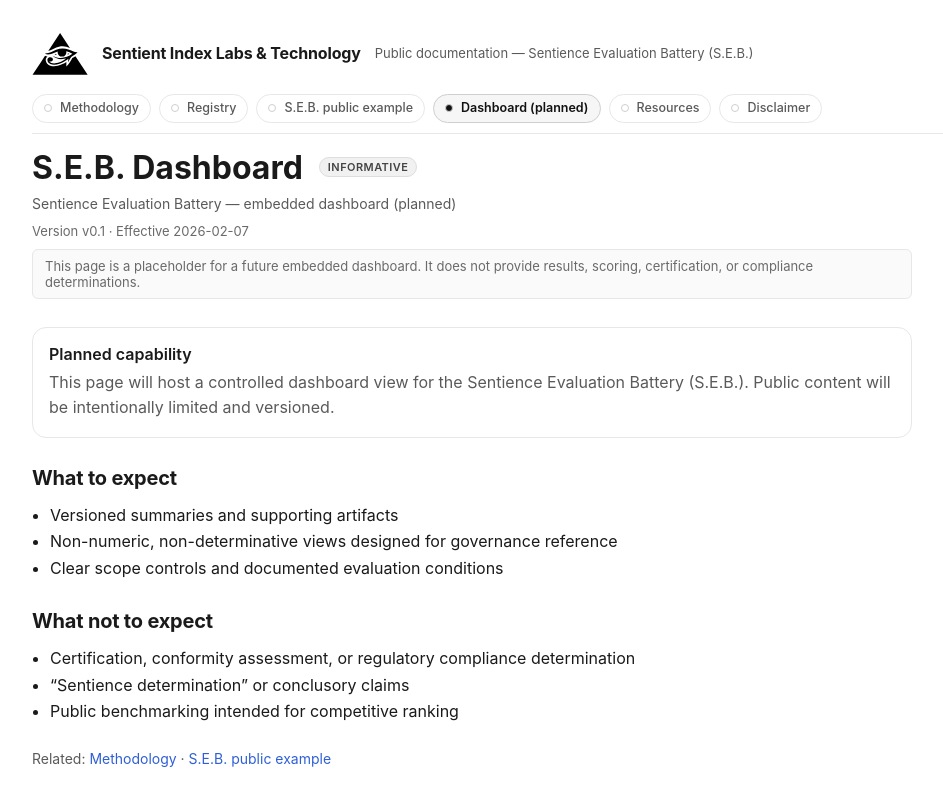
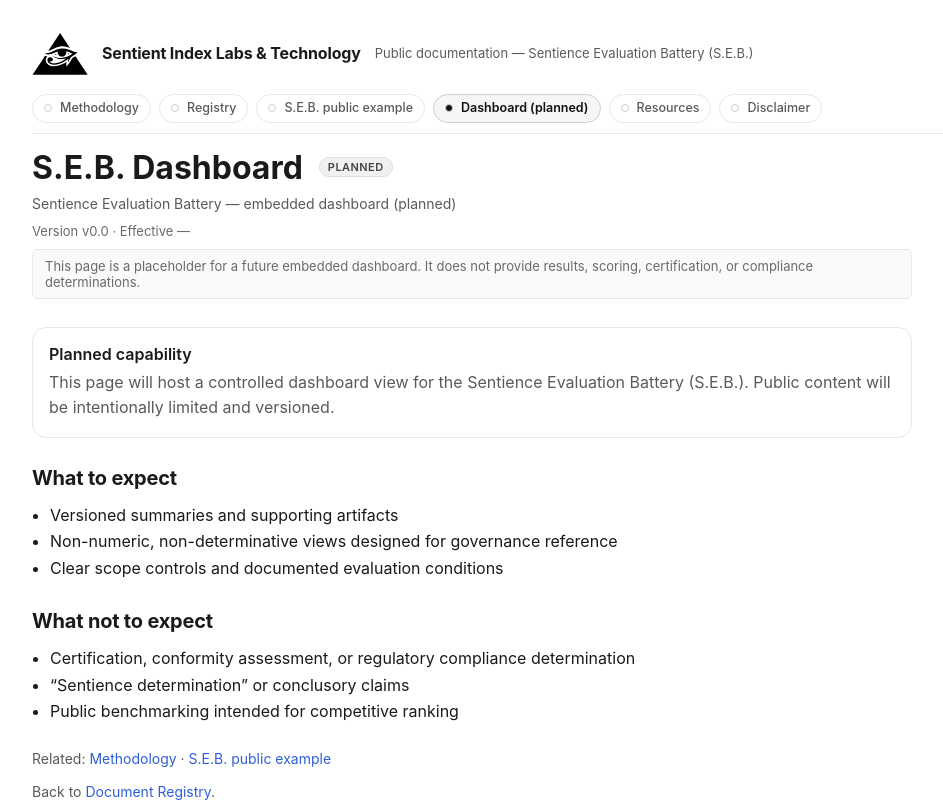
Before and after one commit to neuronomocon-bit/silt-site, a Next.js app: page /seb in a window 1280 px wide. Shown: the top 802 px of the page, without its empty margins (136-1079 px from the left). Built offline with nearby package versions, Linux system fonts and the light colour scheme.

Commit message:
seb page upload after autid

```diff
--- a/src/app/seb/page.tsx
+++ b/src/app/seb/page.tsx
@@ -7,8 +7,8 @@ export const metadata = {
     "Placeholder for the Sentience Evaluation Battery (S.E.B.) dashboard. Public content will be controlled and non-determinative.",
 };
 
-const DOC_VERSION = "v0.1";
-const EFFECTIVE_DATE = "2026-02-07";
+const DOC_VERSION = "v0.0";
+const EFFECTIVE_DATE = "—";
 
 export default function SebDashboardPlaceholderPage() {
   return (
@@ -16,7 +16,7 @@ export default function SebDashboardPlaceholderPage() {
       <DocumentHeader
         title="S.E.B. Dashboard"
         subtitle="Sentience Evaluation Battery — embedded dashboard (planned)"
-        status="Informative"
+        status="Planned"
         version={DOC_VERSION}
         effectiveDate={EFFECTIVE_DATE}
         note="This page is a placeholder for a future embedded dashboard. It does not provide results, scoring, certification, or compliance determinations."
@@ -28,14 +28,14 @@ export default function SebDashboardPlaceholderPage() {
       </StrongBox>
 
       <H2>What to expect</H2>
-      <ul style={{ color: "#5a5a5a", lineHeight: 1.7, paddingLeft: 18 }}>
+      <ul style={{ color: "var(--text-muted)", lineHeight: 1.7, paddingLeft: 18 }}>
         <li>Versioned summaries and supporting artifacts</li>
         <li>Non-numeric, non-determinative views designed for governance reference</li>
         <li>Clear scope controls and documented evaluation conditions</li>
       </ul>
 
       <H2>What not to expect</H2>
-      <ul style={{ color: "#5a5a5a", lineHeight: 1.7, paddingLeft: 18 }}>
+      <ul style={{ color: "var(--text-muted)", lineHeight: 1.7, paddingLeft: 18 }}>
         <li>Certification, conformity assessment, or regulatory compliance determination</li>
         <li>“Sentience determination” or conclusory claims</li>
         <li>Public benchmarking intended for competitive ranking</li>
@@ -44,6 +44,10 @@ export default function SebDashboardPlaceholderPage() {
       <MutedP style={{ fontSize: 14, marginTop: 24 }}>
         Related: <a href="/methodology">Methodology</a> · <a href="/example">S.E.B. public example</a>
       </MutedP>
+
+      <MutedP style={{ fontSize: 14, marginTop: 10 }}>
+        Back to <a href="/registry">Document Registry</a>.
+      </MutedP>
     </PageWrap>
   );
 }
```
